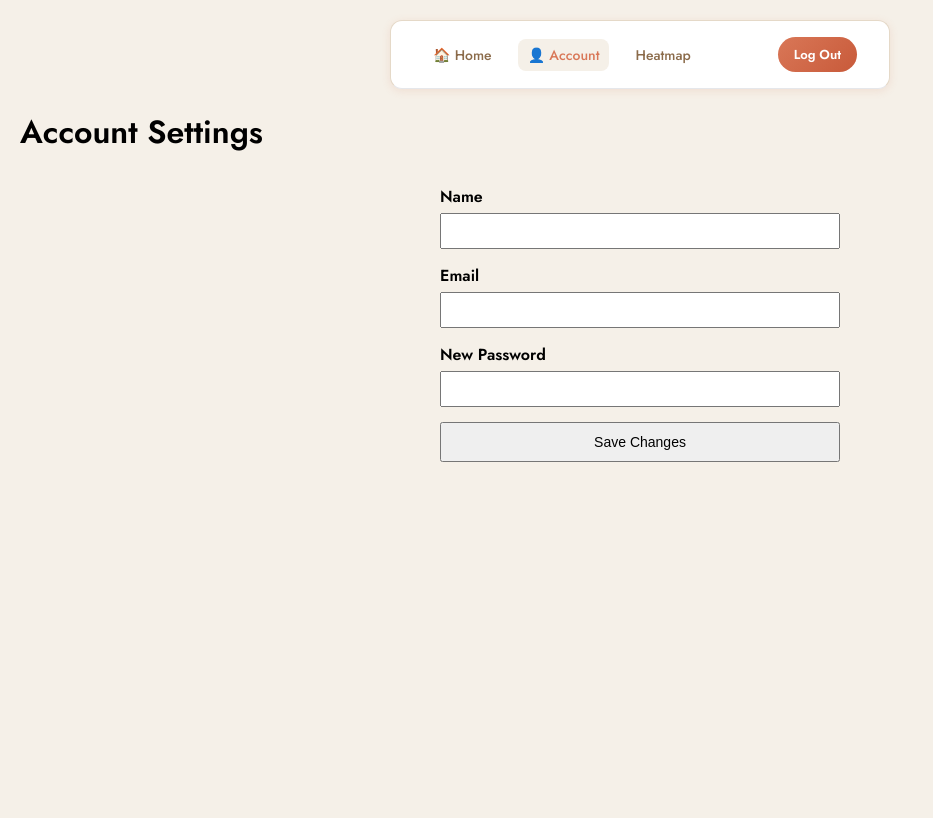
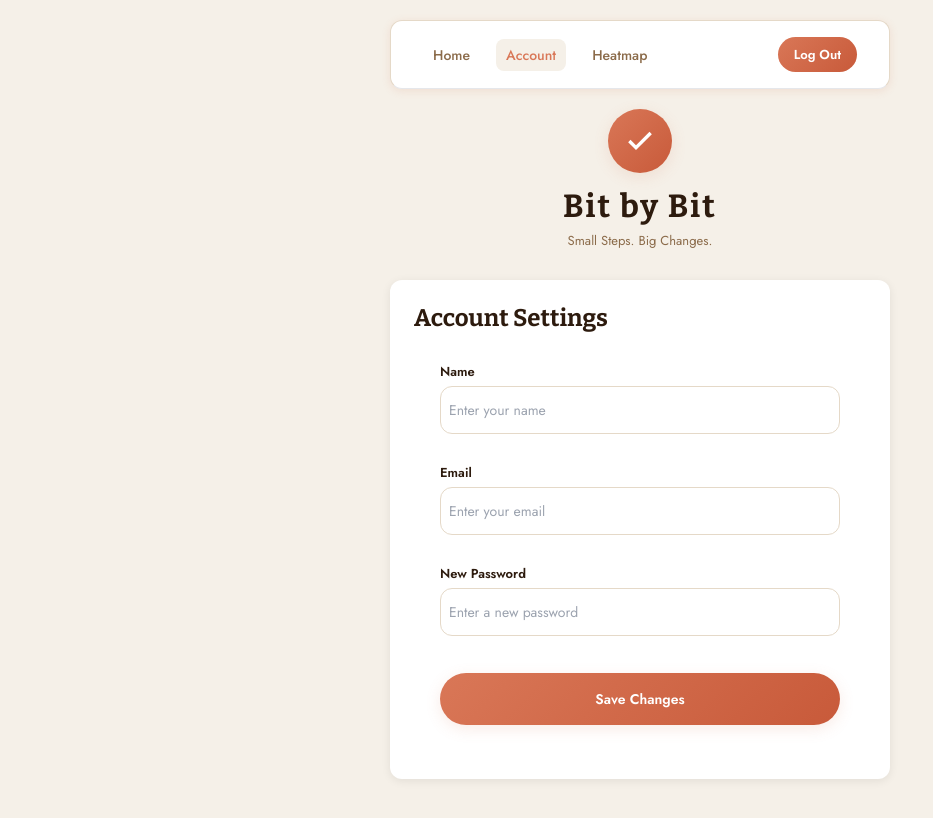
Before and after one commit to 19343387-areebah-khan/team13, a website: page frontend/account.html in a window 1280 px wide. Shown: the whole page, without its empty margins (0-933 px from the left). Drawn offline with nearby package versions, Linux system fonts and the light colour scheme.

Commit message:
Restyle account page to match app design system-Hamza

```diff
--- a/frontend/account.html
+++ b/frontend/account.html
@@ -7,37 +7,53 @@
 <body>
 
 <!-- T4.1 + T4.3: Navigation bar with links and logout button (Taran) -->
+<!-- T5.R1, AC5.1, AC5.2: Restyled account page to match app design system (layout, fonts, colours) - Hamza -->
+
+
+
 <nav class="top-nav">
   <div class="nav-links">
-    <a href="home.html" class="nav-link">🏠 Home</a>
-    <a href="account.html" class="nav-link active">👤 Account</a>
+    <a href="home.html" class="nav-link">Home</a>
+    <a href="account.html" class="nav-link active">Account</a>
     <a href="map.html" class="nav-link">Heatmap</a>
   </div>
   <button onclick="logout()" class="nav-logout-btn">Log Out</button>
 </nav>
 
+<div class="logo-wrapper">
+  <div class="logo-icon">
+    <svg viewBox="0 0 24 24">
+      <polyline points="20 6 9 17 4 12"></polyline>
+    </svg>
+  </div>
+  <h1 class="app-title">Bit by Bit</h1>
+  <p class="app-subtitle">Small Steps. Big Changes.</p>
+</div>
+
+<div class="container account-container">
   <h1>Account Settings</h1>
 
-    <form id="account-form">
-        <div>
+  <form id="account-form" class="styled-account-form">
+    <div class="form-row">
       <label for="name">Name</label>
-            <input type="text" id="name">
+      <input type="text" id="name" placeholder="Enter your name">
     </div>
 
-        <div>
+    <div class="form-row">
       <label for="email">Email</label>
-            <input type="email" id="email">
+      <input type="email" id="email" placeholder="Enter your email">
     </div>
 
-        <div>
+    <div class="form-row">
       <label for="password">New Password</label>
-            <input type="password" id="password">
+      <input type="password" id="password" placeholder="Enter a new password">
     </div>
 
-        <button type="submit">Save Changes</button>
+    <button type="submit" class="btn-primary">Save Changes</button>
   </form>
 
-    <p id="success-message" style="display:none;">Details updated successfully.</p>
+  <p id="success-message" class="account-success" style="display:none;">Details updated successfully.</p>
+</div>
 
 <script src="./js/account.js"></script>
 
--- a/frontend/css/style.css
+++ b/frontend/css/style.css
@@ -700,3 +700,24 @@ body.auth-page {
 .status-good { background-color: #d4edda; color: #2d6a3f; }
 .status-partial { background-color: #fff3cd; color: #856404; }
 .status-not_complete { background-color: #f8d7da; color: #842029; }
+
+
+/* T5.R1, AC5.1, AC5.2 - Account page restyle to match app design system - Hamza */
+.account-container {
+  margin-top: 10px;
+  margin-bottom: 40px;
+}
+
+.styled-account-form {
+  display: flex;
+  flex-direction: column;
+}
+
+.account-success {
+  text-align: center;
+  margin-top: 16px;
+  color: #2e7d32;
+  font-family: 'Jost', sans-serif;
+  font-size: 14px;
+  font-weight: 600;
+}
```
Lines whose indentation alone changed are shown as unchanged.
